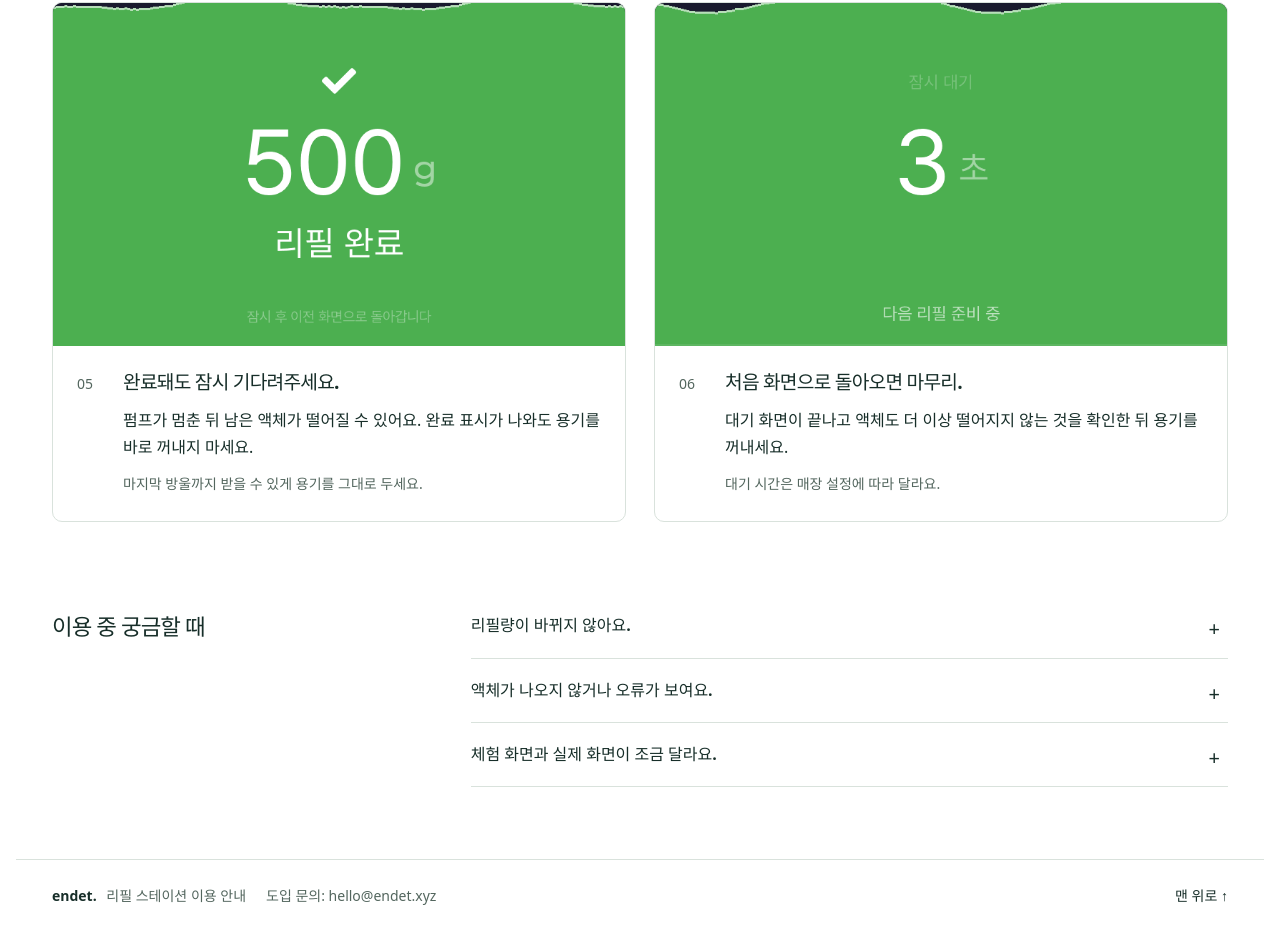
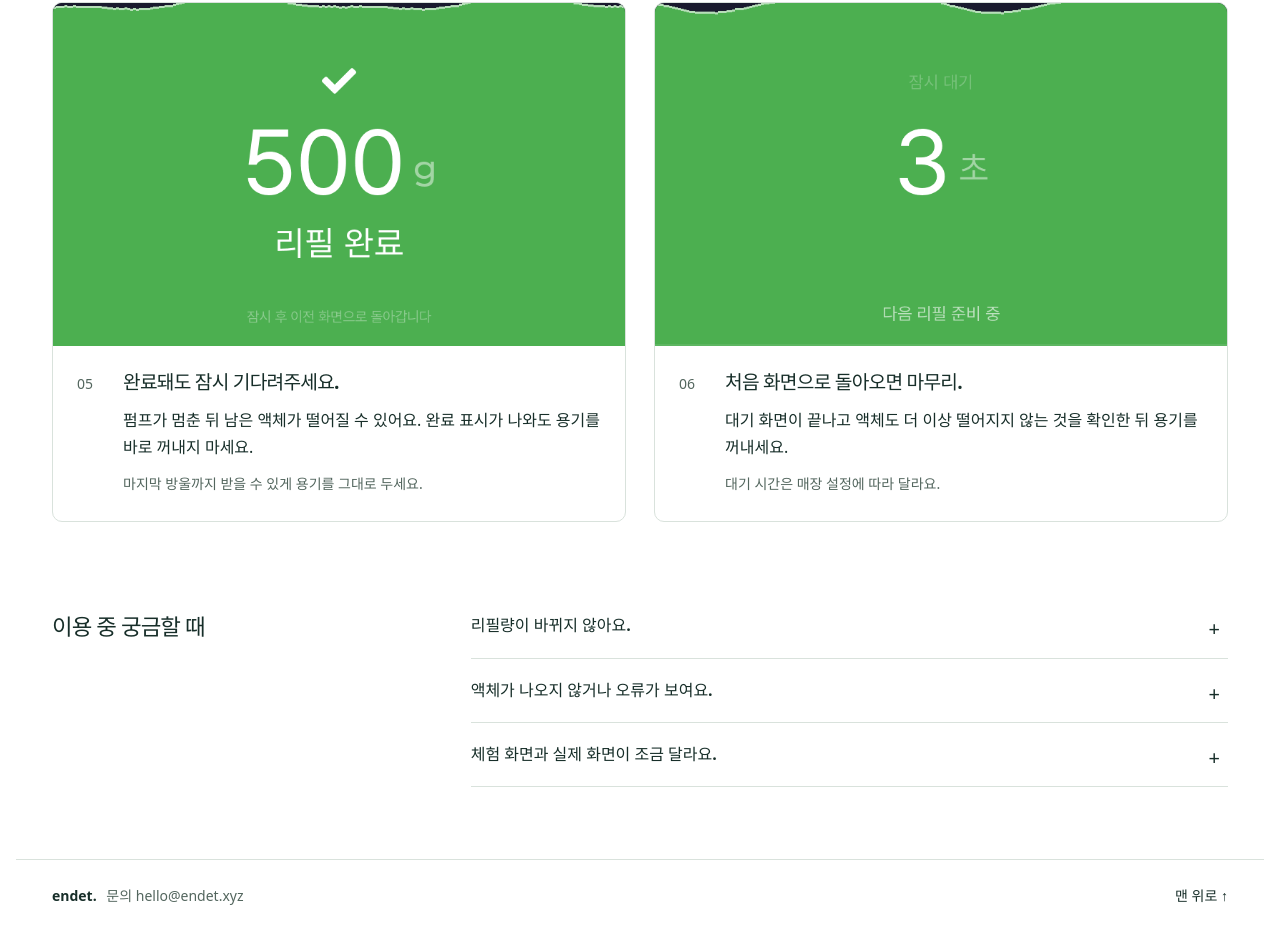
Before and after one commit to pyupwi/refill-station-guide, a plain HTML site: page index.html in a window 1280 px wide. Shown: the part 2369-3301 px from the top of the page. Drawn offline with Linux system fonts and the light colour scheme.

Commit message:
Update index.html

```diff
--- a/index.html
+++ b/index.html
@@ -53,5 +53,5 @@
 
   <section class="faq" aria-labelledby="faq-title"><h2 id="faq-title">이용 중 궁금할 때</h2><div><details><summary>리필량이 바뀌지 않아요.</summary><p>고정 용량으로 운영하는 매장일 수 있어요. 표시된 양이 용기에 맞지 않으면 직원에게 문의하세요.</p></details><details><summary>액체가 나오지 않거나 오류가 보여요.</summary><p>반복해서 시작하지 말고 직원에게 알려주세요. 리필 중이라면 화면을 탭해 일시정지한 뒤 정지를 누르세요.</p></details><details><summary>체험 화면과 실제 화면이 조금 달라요.</summary><p>매장마다 양 조절, 색상, 시작 확인과 대기 설정이 다를 수 있어요. 실제 기기에 표시된 안내를 따라주세요.</p></details></div></section>
 </main>
-<footer class="site-footer"><p><strong>endet.</strong> 리필 스테이션 이용 안내</p><p>도입 문의: hello@endet.xyz</p><a href="#top">맨 위로 ↑</a></footer>
+<footer class="site-footer"><p><strong>endet.</strong> 문의 hello@endet.xyz</p><p></p><a href="#top">맨 위로 ↑</a></footer>
 </body></html>
```
